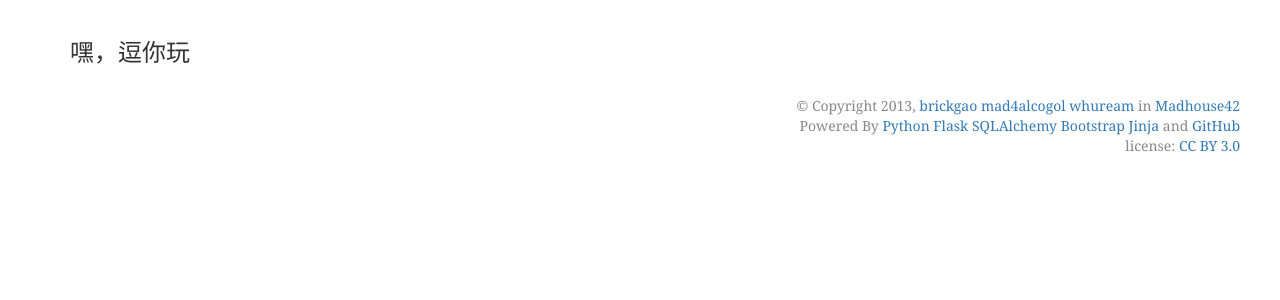
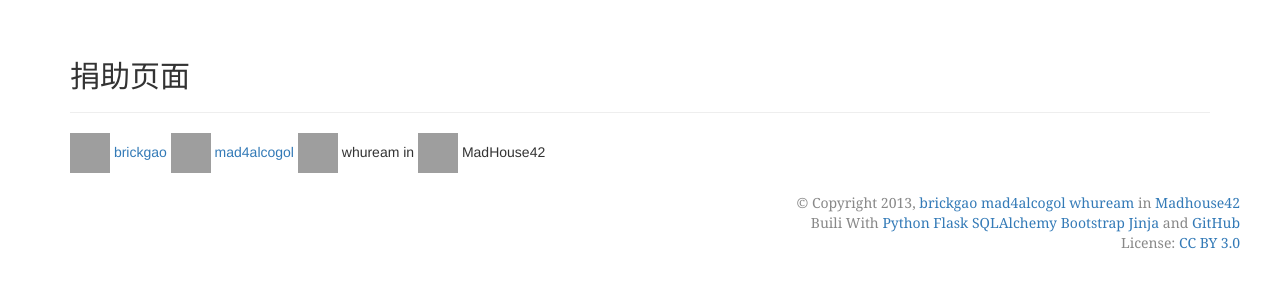
Before and after one commit to Madhouse42/inchobot, a Flask app: page /donate in a window 1280 px wide. Shown: the part 52-352 px from the top of the page. Run offline with Flask 2, Linux system fonts and the light colour scheme; the visitor is signed in with stand-in values (Sample User, id 1); data comes from the database, SQL or seed files in the repository; parts of the project's set-up code (start-up, migrations or seed data) failed here and were passed over; some libraries are stand-ins or nearby versions; grey boxes are pictures that could not be loaded.

Commit message:
update donate page

```diff
--- a/ibot/templates/base.html
+++ b/ibot/templates/base.html
@@ -78,7 +78,7 @@
             in <a href="https://github.com/Madhouse42"> Madhouse42</a>
         </div>
         <div>
-            Powered By
+            Buili With
             <a href="http://www.python.org/">Python </a>
             <a href="http://flask.pocoo.org/"> Flask</a>
             <a href="http://www.sqlalchemy.org/">SQLAlchemy</a>
@@ -88,7 +88,7 @@
             <a href="https://github.com/">GitHub</a>
         </div>
         <div>
-            license:
+            License:
             <a href="http://creativecommons.org/licenses/by/3.0/"> CC BY 3.0</a>
         </div>
     </footer>
--- a/ibot/templates/donate.html
+++ b/ibot/templates/donate.html
@@ -2,6 +2,39 @@
 
 {% block content %}
 <div class="container">
-    <h3>嘿，逗你玩</h3>
-</div>
+    <div class="page-header">
+        <h2>捐助页面</h2>
+    </div>
+
+    <a href="https://github.com/brickgao">
+        <img width="40" height="40" src="https://1.gravatar.com/avatar/39f302ea50ca47898b7f5e852d81d149?
+            d=https%3A%2F%2Fidenticons.github.com%2F4807d8e2371cb9bd333d5a83761ef05a.png&r=x&s=400">
+        </img>
+    </a>
+    <a href="http://brickgao.com/">brickgao</a>
+
+    <a href="https://github.com/mad4alcohol">
+        <img width="40" height="40" src="https://2.gravatar.com/avatar/ec616231c2a55497c31c8528b8d3821c?
+            d=https%3A%2F%2Fidenticons.github.com%2F30e02d41a8897b396cee69198404ad81.png&r=x&s=440">
+        </img>
+    </a>
+    <a href="http://mad4a.me/">mad4alcogol</a>
+
+    <a href="https://github.com/whuream">
+        <img width="40" height="40" src="https://0.gravatar.com/avatar/d94a3d8319ed50f3712eb37e45bea6f4?
+            d=https%3A%2F%2Fidenticons.github.com%2F349ce01e065e4dc41abae5b5824e4938.png&r=x&s=440">
+        </img>
+    </a>
+    whuream
+
+    in
+
+    <a href="https://github.com/Madhouse42">
+        <img width="40" height="40" src="https://2.gravatar.com/avatar/5e1023931c8c4874cb192b5bfe68e22e?
+            d=https%3A%2F%2Fidenticons.github.com%2F4841f6d89b50b9f8aa431a6d845149c1.png&r=x&s=440">
+        </img>
+    </a>
+    MadHouse42
+
+ </div>
 {% endblock %}
```
